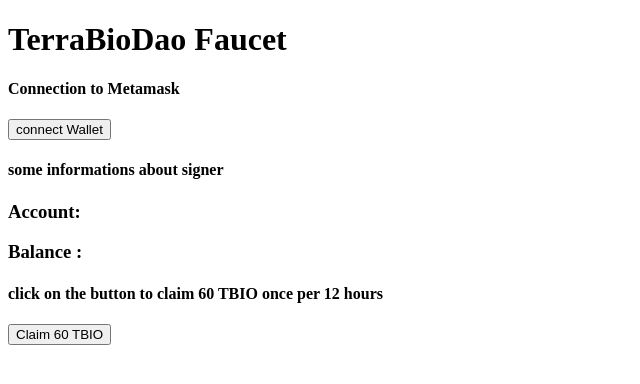
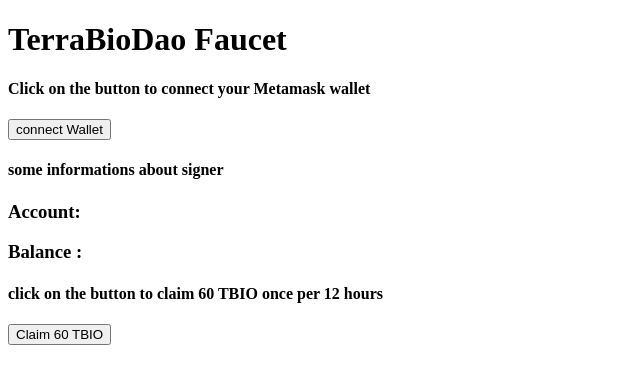
Before and after one commit to Benmissi-A/test-faucet, a React (Create React App) app: page / in a window 1280 px wide. Shown: the top 384 px of the page, without its empty margins (0-640 px from the left). Built offline with nearby package versions, Linux system fonts and the light colour scheme.

Commit message:
fix error message

```diff
--- a/src/App.js
+++ b/src/App.js
@@ -55,10 +55,12 @@
 }
 
 const handleClickBuyTokens = async () => {
-    console.log(contract)
+
     try{
         await contract.buyTokens()
     }catch(e){
+       console.log(e.data.message)
+       setErrorMessage(e.data.message)
 
     }
 }
@@ -71,7 +73,7 @@
     <>
       <h1>TerraBioDao Faucet</h1>
         <div className="walletCard">
-            <h4>{'Connection to Metamask'}</h4>
+            <h4>{'Click on the button to connect your Metamask wallet'}</h4>
             <button onClick={connectWalletHandler}>{connectButtonText}</button>
             <div className="'accountDisplay">
             <h4>{'some informations about signer'}</h4>
@@ -79,13 +81,15 @@
             </div>
             <div className="'balanceDisplay">
                 <h3>Balance : {userBalance}</h3>
-                {errorMessage}
             </div>
         </div>
         <div className="Claim">
         <h4>{'click on the button to claim 60 TBIO once per 12 hours'}</h4>
            <button onClick={handleClickBuyTokens}>Claim 60 TBIO</button>
         </div>
+        <div>
+            <p>{errorMessage && errorMessage.split(':')[2]}</p>
+        </div>
     </>
   );
 }
```
